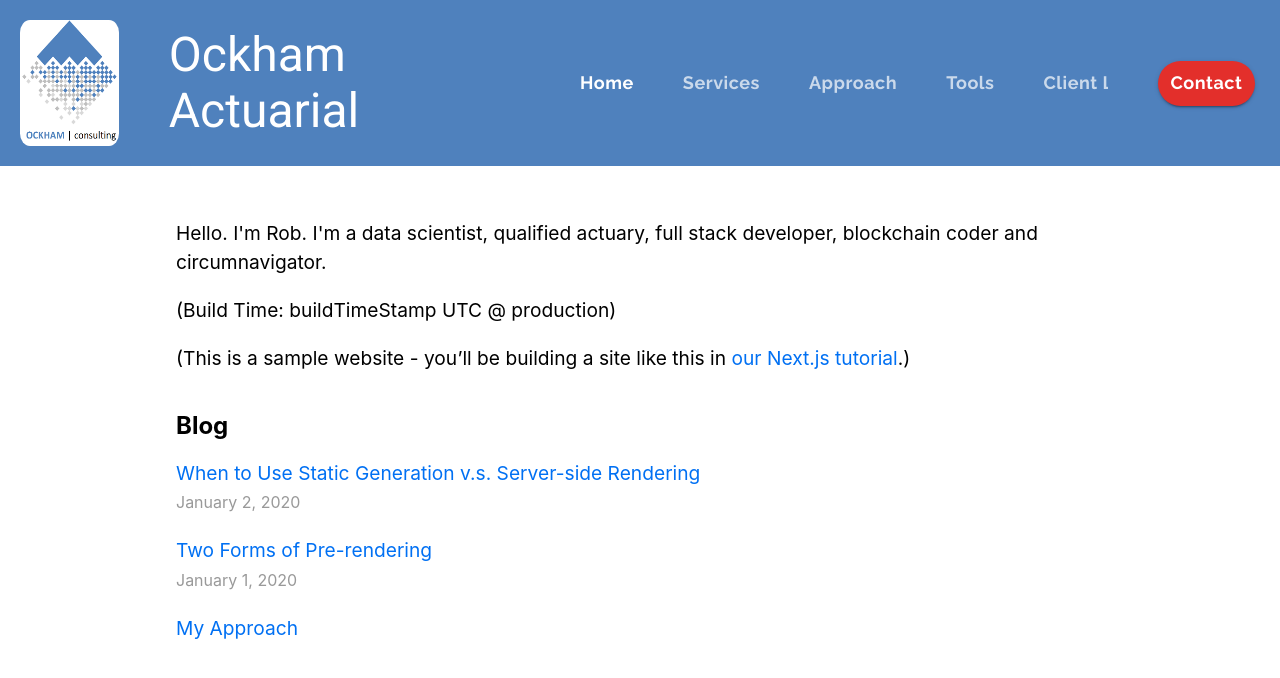
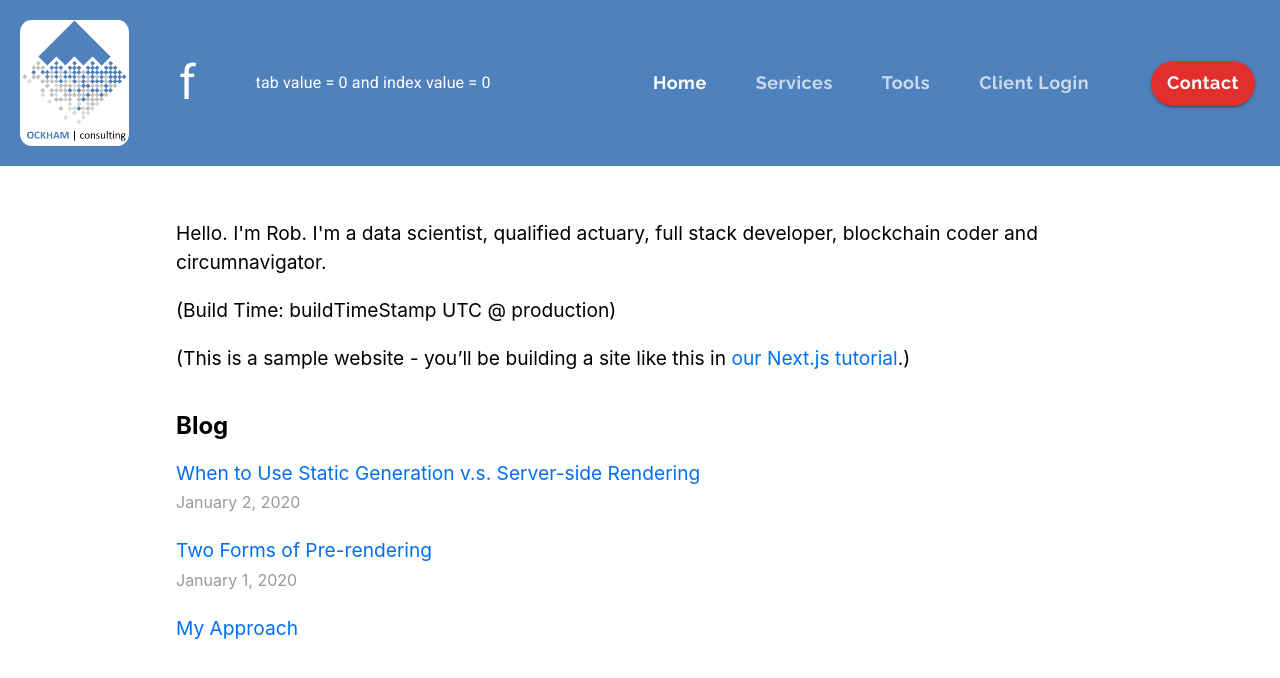
Before and after one commit to megens/nextjs-blog2, a Next.js app: page / in a window 1280 px wide. Shown: the top 678 px of the page. Built offline with nearby package versions, Linux system fonts and the light colour scheme.

Commit message:
header a bit more intelligent

```diff
--- a/components/ui/Header.tsx
+++ b/components/ui/Header.tsx
@@ -1,4 +1,4 @@
-import React, { useState, useEffect, MouseEvent } from "react";
+import React, { useState, useEffect } from "react";
 import AppBar from "@material-ui/core/AppBar";
 import Toolbar from "@material-ui/core/Toolbar";
 import Typography from "@material-ui/core/Typography";
@@ -7,7 +7,7 @@ import { makeStyles, createStyles } from "@material-ui/styles";
 import { useTheme, Theme } from "@material-ui/core/styles";
 
 import Link from "next/link";
-import Router from "next/router";
+import { useRouter } from "next/router";
 import Tabs from "@material-ui/core/Tabs";
 import Tab from "@material-ui/core/Tab";
 import Button from "@material-ui/core/Button";
@@ -82,6 +82,9 @@ const useStyles = makeStyles((theme: Theme) =>
       ...theme.typography.tab,
       minWidth: 10, // reduce space between tabs
       marginLeft: "25px",
+      // RfM: I added these... are they good?
+      opacity: 0.7,
+      "&:hover": { opacity: 0.9 },
     },
     contact: {
       ...theme.typography.contact,
@@ -93,49 +96,198 @@ const useStyles = makeStyles((theme: Theme) =>
         backgroundColor: theme.palette.secondary.light,
       },
     },
+    menu: {
+      backgroundColor: theme.palette.primary.main,
+      color: theme.palette.common.white,
+    },
+    menuItem: {
+      ...theme.typography.tab,
+      opacity: 0.7,
+      "&:hover": { opacity: 0.9 },
+    },
   })
 );
 
 export default function Header() {
-  // RfM: what's the appropriate type for these props? currently using "any", which I don't like
   const classes = useStyles();
   const theme = useTheme(); // gives access to default theme in our component
   const iOS = process.browser && /iPad|iPhone|iPod/.test(navigator.userAgent);
   const matches = useMediaQuery(theme.breakpoints.down("md"));
-  const [tabValue, setTabValue] = useState<number>(0);
+  const [tabValue, setTabValue] = useState<number | false>(false);
 
   const [openDrawer, setOpenDrawer] = useState<boolean>(false);
-  const [anchorEl, setAnchorEl] = useState<Element | null>(null);
-  const [openMenu, setOpenMenu] = useState<boolean>(false);
+  const [anchorElServices, setAnchorElServices] = useState<HTMLElement | null>(
+    null
+  );
+  const [anchorElTools, setAnchorElTools] = useState<HTMLElement | null>(null);
+  const [openMenuServices, setOpenMenuServices] = useState<boolean>(false);
+  const [openMenuTools, setOpenMenuTools] = useState<boolean>(false);
+  const [selectedIndexServices, setSelectedIndexServices] = useState<number>(0);
+  const [selectedIndexTools, setSelectedIndexTools] = useState<number>(0);
 
-  const routes = [
-    { name: "Home", link: "/", activeIndex: 0 },
+  const router = useRouter();
+
+  interface RouteType {
+    name: string;
+    link: string;
+    routeValue: number;
+    activeIndex: number;
+  }
+  const routes: RouteType[] = [
+    { name: "Home", link: "/", routeValue: 0, activeIndex: 0 },
     {
       name: "Services",
       link: "/services",
+      routeValue: 1,
       activeIndex: 1,
       /*
-      ariaOwns: anchorEl ? "simple-menu" : undefined,
+      ariaOwns: anchorEl ? "service-menu" : undefined,
       ariaPopup: anchorEl ? "true" : undefined,
       mouseOver: (event) => handleClick(event),
       */
     },
-    { name: "Approach", link: "/approach", activeIndex: 2 },
-    { name: "Tools", link: "/tools", activeIndex: 3 },
-    { name: "Client Login", link: "/login", activeIndex: 4 },
-    // leaving out Estimate route
+    {
+      name: "Pricing Models",
+      link: "/pricing",
+      routeValue: 1.1,
+      activeIndex: 1,
+    },
+    {
+      name: "Reserving",
+      link: "/reserving",
+      routeValue: 1.2,
+      activeIndex: 1,
+    },
+    {
+      name: "Reinsurance",
+      link: "/reinsurance",
+      routeValue: 1.3,
+      activeIndex: 1,
+    },
+
+    { name: "Tools", link: "/tools", routeValue: 2, activeIndex: 2 },
+    {
+      name: "Iceberg",
+      link: "/iceberg",
+      routeValue: 2.1,
+      activeIndex: 2,
+    },
+    {
+      name: "FlightRisk",
+      link: "/flightrisk",
+      routeValue: 2.2,
+      activeIndex: 2,
+    },
+    {
+      name: "<futureProof/>",
+      link: "/futureproof",
+      routeValue: 2.3,
+      activeIndex: 2,
+    },
+    { name: "Client Login", link: "/login", routeValue: 3, activeIndex: 3 },
   ];
+
+  const menuServiceOptions = [
+    { name: "Services", link: "/services", activeIndex: 1, selectedIndex: 0 },
+    {
+      name: "Pricing Models",
+      link: "/pricing",
+      activeIndex: 1,
+      selectedIndex: 1,
+    },
+    {
+      name: "Reserving",
+      link: "/reserving",
+      activeIndex: 1,
+      selectedIndex: 2,
+    },
+    {
+      name: "Reinsurance",
+      link: "/reinsurance",
+      activeIndex: 1,
+      selectedIndex: 3,
+    },
+  ];
+
+  const menuToolOptions = [
+    { name: "Tools", link: "/tools", activeIndex: 2, selectedIndex: 0 },
+    {
+      name: "Iceberg",
+      link: "/iceberg",
+      activeIndex: 2,
+      selectedIndex: 1,
+    },
+    {
+      name: "FlightRisk",
+      link: "/flightrisk",
+      activeIndex: 2,
+      selectedIndex: 2,
+    },
+    {
+      name: "<futureProof/>",
+      link: "/futureproof",
+      activeIndex: 2,
+      selectedIndex: 3,
+    },
+  ];
+
   const handleChange = (
     event: React.ChangeEvent<{}>,
     newTabValue: number
   ): void => {
-    Router.push(routes[newTabValue].link);
-    setTabValue(newTabValue);
+    console.log("newTabValue is" + newTabValue);
+    let targetRoute: RouteType | undefined = routes.find((route) => {
+      return route.routeValue === newTabValue;
+    });
+    if (targetRoute === undefined) {
+      router.push("/404");
+      setTabValue(false);
+    } else {
+      router.push(targetRoute.link);
+      //setTabValue(Math.floor(targetRoute.routeValue));
+      setTabValue(false);
+    }
+    //router.push(routes[newTabValue].link);
   };
 
-  const handleClick = (e: React.ChangeEvent<HTMLInputElement>): void => {
-    setAnchorEl(e.currentTarget);
-    setOpenMenu(true);
+  const handleClickServices = (
+    e: React.MouseEvent<HTMLElement> | React.ChangeEvent<HTMLElement>
+  ): void => {
+    // was (e: React.ChangeEvent<HTMLInputElement>):
+    setAnchorElServices(e.currentTarget);
+    setOpenMenuServices(true);
+  };
+
+  const handleClickTools = (
+    e: React.MouseEvent<HTMLElement> | React.ChangeEvent<HTMLElement>
+  ): void => {
+    // was (e: React.ChangeEvent<HTMLInputElement>):
+    setAnchorElTools(e.currentTarget);
+    setOpenMenuTools(true);
+  };
+
+  const handleMenuItemClickServices = (
+    e: React.MouseEvent,
+    i: number
+  ): void => {
+    setAnchorElServices(null); // menu goes away
+    setOpenMenuServices(false);
+    setSelectedIndexServices(i);
+    console.log("set selectedIndex to: " + i);
+  };
+
+  const handleMenuItemClickTools = (e: React.MouseEvent, i: number): void => {
+    setAnchorElTools(null); // menu goes away
+    setOpenMenuTools(false);
+    setSelectedIndexTools(i);
+    console.log("set selectedIndex to: " + i);
+  };
+
+  const handleClose = (): void => {
+    setAnchorElServices(null);
+    setAnchorElTools(null);
+    setOpenMenuServices(false);
+    setOpenMenuTools(false);
   };
 
   const tabs = (
@@ -161,12 +313,34 @@ export default function Header() {
       </Tabs>
     </React.Fragment>
   );
+
+  useEffect(() => {
+    let currentLinkIndex: number | undefined = routes.find(
+      (route) => route.link === window.location.pathname
+    )?.activeIndex;
+    if (currentLinkIndex === undefined) {
+      setTabValue(false);
+    } else {
+      if (tabValue !== currentLinkIndex) {
+        setTabValue(currentLinkIndex);
+      }
+    }
+  }, ["tabValue"]);
+
   // the following componentDidMount type hook makes sure that active Tab will always be highlighted even if page refreshes
   //(instead of default Home highlight)
+  /*
   useEffect(() => {
+    console.log("useEffect tabValue is " + tabValue);
     if (window.location.pathname === "/" && tabValue !== 0) {
       setTabValue(0);
-    } else if (window.location.pathname === "/services" && tabValue !== 1) {
+    } else if (
+      (window.location.pathname === "/services" ||
+        window.location.pathname === "/pricing" ||
+        window.location.pathname === "/reserving" ||
+        window.location.pathname === "/reinsurance") &&
+      tabValue !== 1
+    ) {
       setTabValue(1);
     } else if (window.location.pathname === "/approach" && tabValue !== 2) {
       setTabValue(2);
@@ -176,6 +350,7 @@ export default function Header() {
       setTabValue(4);
     }
   }, ["tabValue"]);
+  */
 
   return (
     <React.Fragment>
@@ -190,7 +365,7 @@ export default function Header() {
               disableRipple // don't like this on a logo
               className={classes.logoContainer}
               onClick={() => {
-                Router.push(routes[0].link);
+                router.push(routes[0].link);
                 setTabValue(0);
               }}
             >
@@ -202,9 +377,39 @@ export default function Header() {
             </Button>
 
             <Typography className={classes.signage} variant="h3">
-              Ockham Actuarial
+              f
             </Typography>
-            {tabs}
+            <Typography className={classes.signage} variant="body1">
+              tab value = {tabValue} and index value = {selectedIndexServices}
+            </Typography>
+
+            <Tabs
+              className={classes.tabContainer}
+              value={tabValue}
+              onChange={handleChange}
+              indicatorColor="primary"
+            >
+              <Tab className={classes.tab} label="Home" />
+
+              <Tab
+                className={classes.tab}
+                label="Services"
+                aria-owns={anchorElServices ? "service-menu" : undefined} // if undefined (for NOT services), does not set property at all
+                aria-haspopup={anchorElServices ? true : undefined}
+                onMouseOver={(event) => handleClickServices(event)}
+                //  onMouseOver={route.mouseOver}
+              />
+
+              <Tab
+                className={classes.tab}
+                label="Tools"
+                aria-owns={anchorElTools ? "tools-menu" : undefined} // if undefined (for NOT services), does not set property at all
+                aria-haspopup={anchorElTools ? true : undefined}
+                onMouseOver={(event) => handleClickTools(event)}
+              />
+              <Tab className={classes.tab} label="Client Login" />
+            </Tabs>
+
             <Button
               className={classes.contact}
               variant="contained"
@@ -213,6 +418,69 @@ export default function Header() {
             >
               Contact
             </Button>
+
+            <Menu
+              id="service-menu"
+              anchorEl={anchorElServices}
+              getContentAnchorEl={null}
+              // https://stackoverflow.com/questions/48157863/how-to-make-a-dropdown-menu-open-below-the-appbar-using-material-ui
+              open={openMenuServices}
+              onClose={handleClose}
+              MenuListProps={{
+                onMouseLeave: handleClose,
+                // to close Menu (openMenu handled by Tab hover, closeMenu by onMouseLeave on Menu list component )
+              }}
+              classes={{ paper: classes.menu }}
+              elevation={0}
+            >
+              {menuServiceOptions.map((option, i) => (
+                <MenuItem
+                  key={i}
+                  onClick={(e: React.MouseEvent): void => {
+                    //router.push(option.link);
+                    handleChange(e, 1 + i / 10);
+                    handleMenuItemClickServices(e, i);
+                    handleClose();
+                    setTabValue(1);
+                  }}
+                  classes={{ root: classes.menuItem }}
+                  selected={i === selectedIndexServices}
+                >
+                  {option.name}
+                </MenuItem>
+              ))}
+            </Menu>
+
+            <Menu
+              id="tools-menu"
+              anchorEl={anchorElTools}
+              getContentAnchorEl={null}
+              open={openMenuTools}
+              onClose={handleClose}
+              MenuListProps={{
+                onMouseLeave: handleClose,
+                // to close Menu (openMenu handled by Tab hover, closeMenu by onMouseLeave on Menu list component )
+              }}
+              classes={{ paper: classes.menu }}
+              elevation={0}
+            >
+              {menuToolOptions.map((option, i) => (
+                <MenuItem
+                  key={i}
+                  onClick={(e: React.MouseEvent): void => {
+                    //router.push(option.link);
+                    handleChange(e, 2 + i / 10);
+                    handleMenuItemClickTools(e, i);
+                    handleClose();
+                    setTabValue(2);
+                  }}
+                  classes={{ root: classes.menuItem }}
+                  selected={i === selectedIndexTools}
+                >
+                  {option.name}
+                </MenuItem>
+              ))}
+            </Menu>
           </Toolbar>
         </AppBar>
       </ElevationScroll>
--- a/pages/_document.tsx
+++ b/pages/_document.tsx
@@ -11,10 +11,13 @@ class MyDocument extends Document {
       <Html>
         <Head>
           <meta charSet="utf-8" />
+          {/*
           <meta
             name="viewport"
             content="minimum-scale=1, initial-scale=1, width=device-width, shrink-to-fit=no"
           />
+          //RfM: this was a bug with the starter template, so upon recommendation, I moved this code to _app.tsx
+          */}
           <meta name="theme-color" content={theme.palette.primary.main} />
           <link
             rel="stylesheet"
--- a/pages/tools.tsx
+++ b/pages/tools.tsx
@@ -2,7 +2,7 @@ import Layout from "../components/layout";
 
 export default function Tools() {
   return (
-    <Layout>
+    <Layout home>
       <h1>Toolbox</h1>
       <h3>All the latest greatest tools.</h3>
     </Layout>
```
Also changed, not shown: pages/_app.tsx (+7 -0 lines), pages/flightrisk.tsx (added, +10 -0 lines), pages/iceberg.tsx (added, +10 -0 lines), pages/pricing.tsx (added, +11 -0 lines), pages/reinsurance.tsx (added, +11 -0 lines), pages/reserving.tsx (added, +11 -0 lines).
